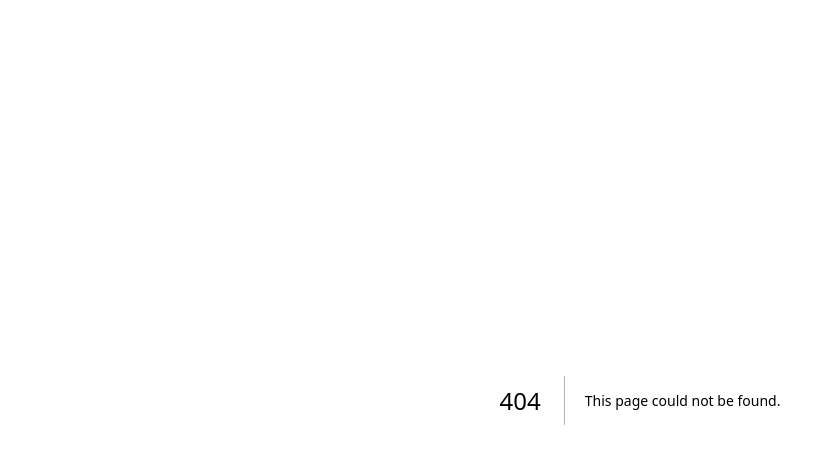
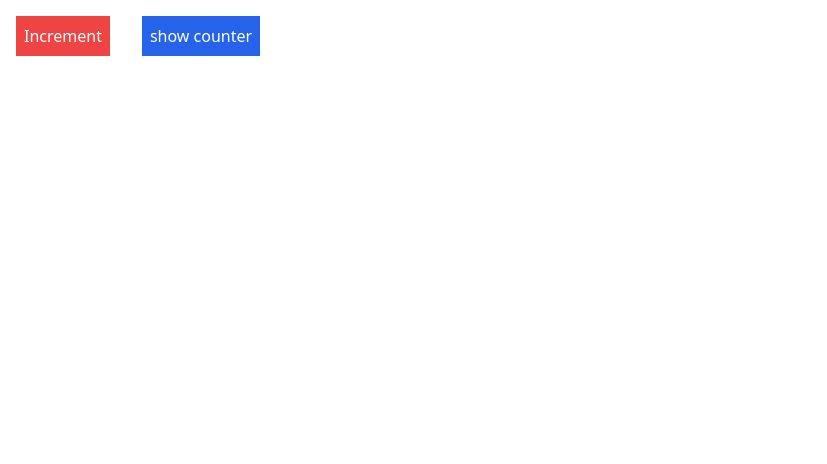
Before and after one commit to abhishekpoloju/learning-useRef, a Next.js app: page /useRefInstance in a window 1280 px wide. Before the commit this address had no page. Shown: the top 464 px of the page, without its empty margins (0-827 px from the left). Built offline with nearby package versions, Linux system fonts and the light colour scheme.

Commit message:
reasons I dont Know changes

```diff
--- /dev/null
+++ b/src/pages/useRefInstance.tsx
@@ -0,0 +1,25 @@
+import React from 'react'
+import { useState,useRef } from 'react'
+export default function UseRefInstance() {
+  const[show,setShow]=useState(false)
+  let count=0
+  let refCount=useRef(0)
+  const increment=()=>{
+    refCount.current++;
+    count++
+    console.log(count)
+    console.log(refCount)
+  }
+  const showCounter=()=>{
+    setShow(true)
+
+  }
+  console.log(`rendering simple value with ref ${refCount.current}, without ref ${count}`)
+  return (
+    <div>
+      <button onClick={increment} className='p-2 bg-red-500 text-white m-4'>Increment</button>
+      <button onClick={showCounter} className='p-2 bg-blue-600 text-white m-4'>show counter</button>
+      {show && <p>Times you clicked on button: with ref {refCount.current}, without ref {count}</p>}
+    </div>
+  )
+}
```
